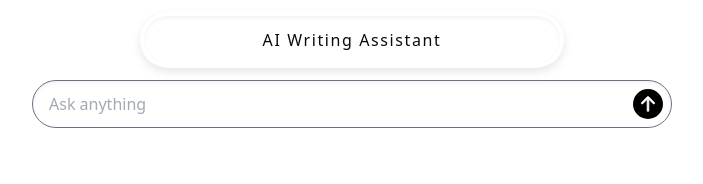
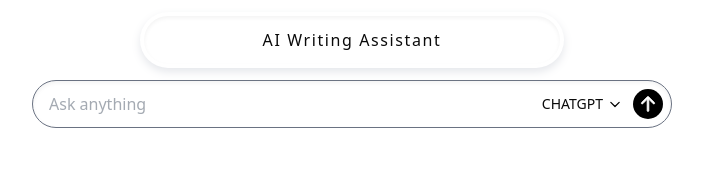
Before and after one commit to ManoVikram/Breath-Of-Words, a Next.js app: page / in a window 1280 px wide. Shown: the top 184 px of the page, without its empty margins (288-991 px from the left). Built offline with nearby package versions, Linux system fonts and the light colour scheme.

Commit message:
Added dropdown button to select AI of choice

```diff
--- a/components/ChatWindow.jsx
+++ b/components/ChatWindow.jsx
@@ -2,9 +2,12 @@
 
 import Image from 'next/image'
 import React, { useState } from 'react'
+import { DropdownMenu, DropdownMenuCheckboxItem, DropdownMenuContent, DropdownMenuTrigger } from './ui/dropdown-menu'
 
 const ChatWindow = () => {
-    const [selectedAI, setSelectedAI] = useState(["CHATGPT"])
+    const AI_OPTIONS = ["CHATGPT", "CLAUDE", "LLAMA"]
+
+    const [selectedAI, setSelectedAI] = useState([AI_OPTIONS[0]])
     const [inputText, setInputText] = useState("")
 
     return (
@@ -20,11 +23,29 @@ const ChatWindow = () => {
             <div className="flex justify-between items-center h-12 w-1/2 bg-white border-1 border-gray-500 shadow-inner rounded-full pl-4 pr-2 py-2 space-x-2">
                 <input type="text" value={inputText} placeholder='Ask anything' className='w-full ring-0 outline-none text-gray-600' onChange={(event) => setInputText(event.target.value)} />
 
+                <DropdownMenu className='bg-blue-400'>
+                    <DropdownMenuTrigger asChild>
+                        <button type='button' className='flex justify-between items-center min-w-max space-x-0.5 ring-0 outline-none cursor-pointer'>
+                            <p className='text-sm'>{selectedAI.length > 1 ? `${selectedAI.length} selected` : `${selectedAI[0]}`}</p>
+
+                            <Image src="/down-arrow.svg" alt='down-arrow' width={20} height={20} />
+                        </button>
+                    </DropdownMenuTrigger>
+
+                    <DropdownMenuContent>
+                        {AI_OPTIONS.map((ai) => (
+                            <DropdownMenuCheckboxItem key={ai} checked={selectedAI.includes(ai)} onCheckedChange={() => setSelectedAI((prev) => prev.includes(ai) ? (prev.length == 1 ? [...prev] : prev.filter((item) => item !== ai)) : [...prev, ai])}>
+                                {ai}
+                            </DropdownMenuCheckboxItem>
+                        ))}
+                    </DropdownMenuContent>
+                </DropdownMenu>
+
                 <button type="button" className='flex justify-center items-center h-full aspect-square rounded-full bg-black cursor-pointer' onClick={() => { }} >
                     <Image src="/up-arrow.svg" alt='send-icon' width={20} height={20} />
                 </button>
             </div>
-        </div>
+        </div >
     )
 }
 
```
Also changed, not shown: public/down-arrow.svg (added).
